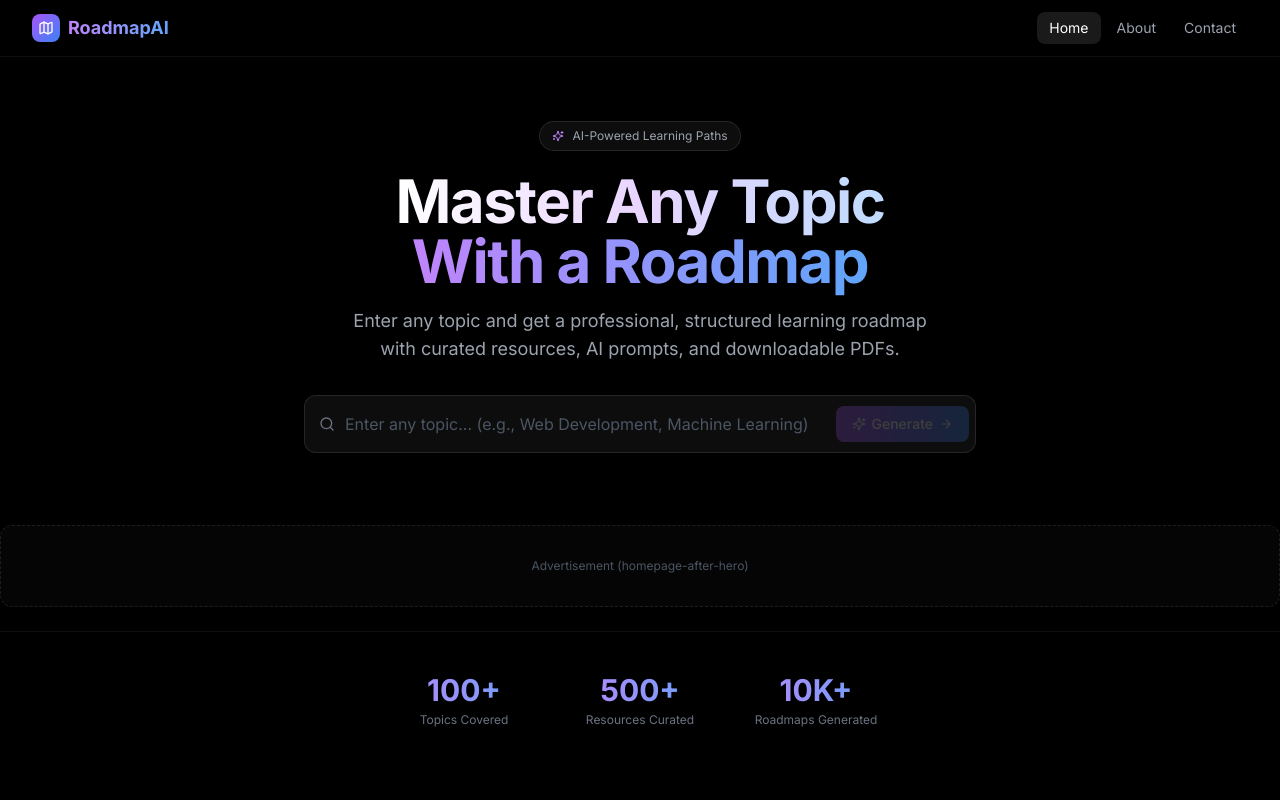
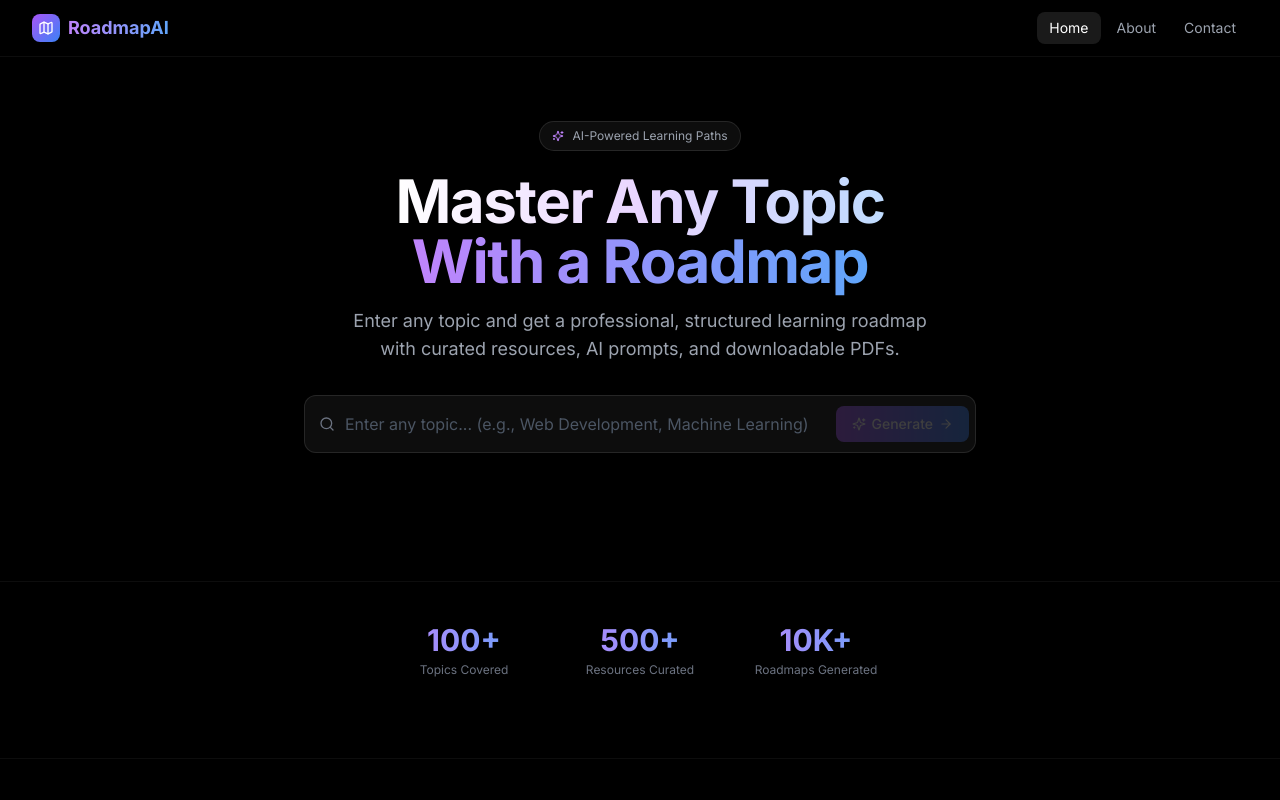
Before and after one commit to HITESHDAS-01/AI-roadmap-website, a Next.js app: page / in a window 1280 px wide. Shown: the top 800 px of the page. Built offline with nearby package versions, Linux system fonts and the light colour scheme.

Commit message:
fix: Footer at bottom after courses + Ad placeholder with no visible text/border

```diff
--- a/src/components/AdBanner.tsx
+++ b/src/components/AdBanner.tsx
@@ -50,9 +50,5 @@ export default function AdBanner({
 }
 
 export function AdPlaceholder({ position }: { position: string }) {
-  return (
-    <div className="my-6 rounded-xl border border-dashed border-white/10 bg-white/[0.02] flex items-center justify-center py-8">
-      <span className="text-xs text-gray-600">Advertisement ({position})</span>
-    </div>
-  );
+  return <div className="my-6 py-4" data-ad-position={position} />;
 }
--- a/src/components/RoadmapTimeline.tsx
+++ b/src/components/RoadmapTimeline.tsx
@@ -142,7 +142,7 @@ export default function RoadmapTimeline({ roadmap }: { roadmap: Roadmap }) {
                             </span>
                           </div>
                         </div>
-                      </div>
+                       </div>
                     </a>
                   ))}
                 </div>
@@ -152,7 +152,7 @@ export default function RoadmapTimeline({ roadmap }: { roadmap: Roadmap }) {
         </div>
       )}
 
-      {/* Footer */}
+      {/* Footer - at very bottom */}
       <div className="mt-12 pt-6 border-t border-white/5 text-center">
         <p className="text-xs text-gray-600">
           Built by Pranjit | AI-Powered Learning Roadmaps
```
